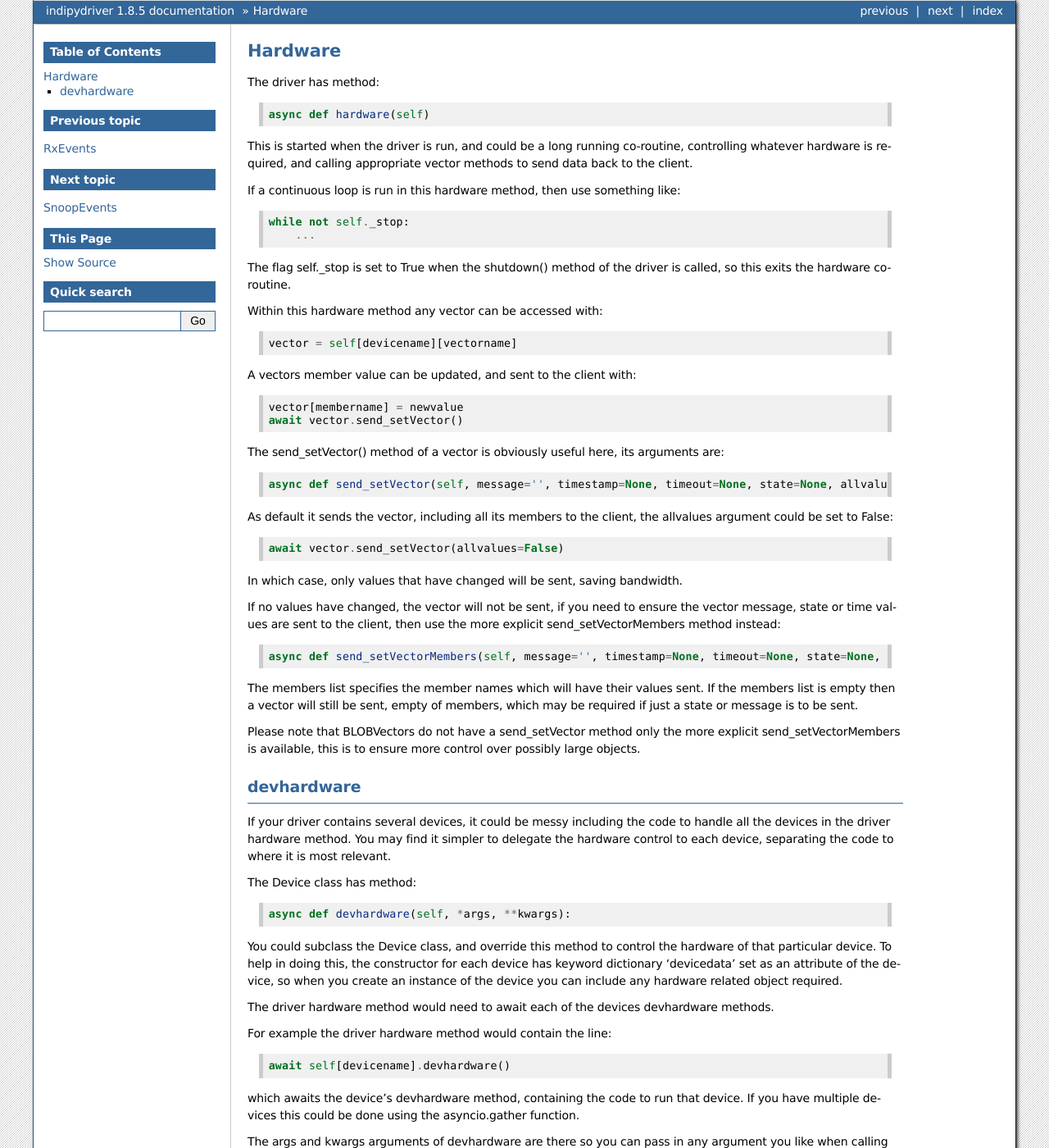
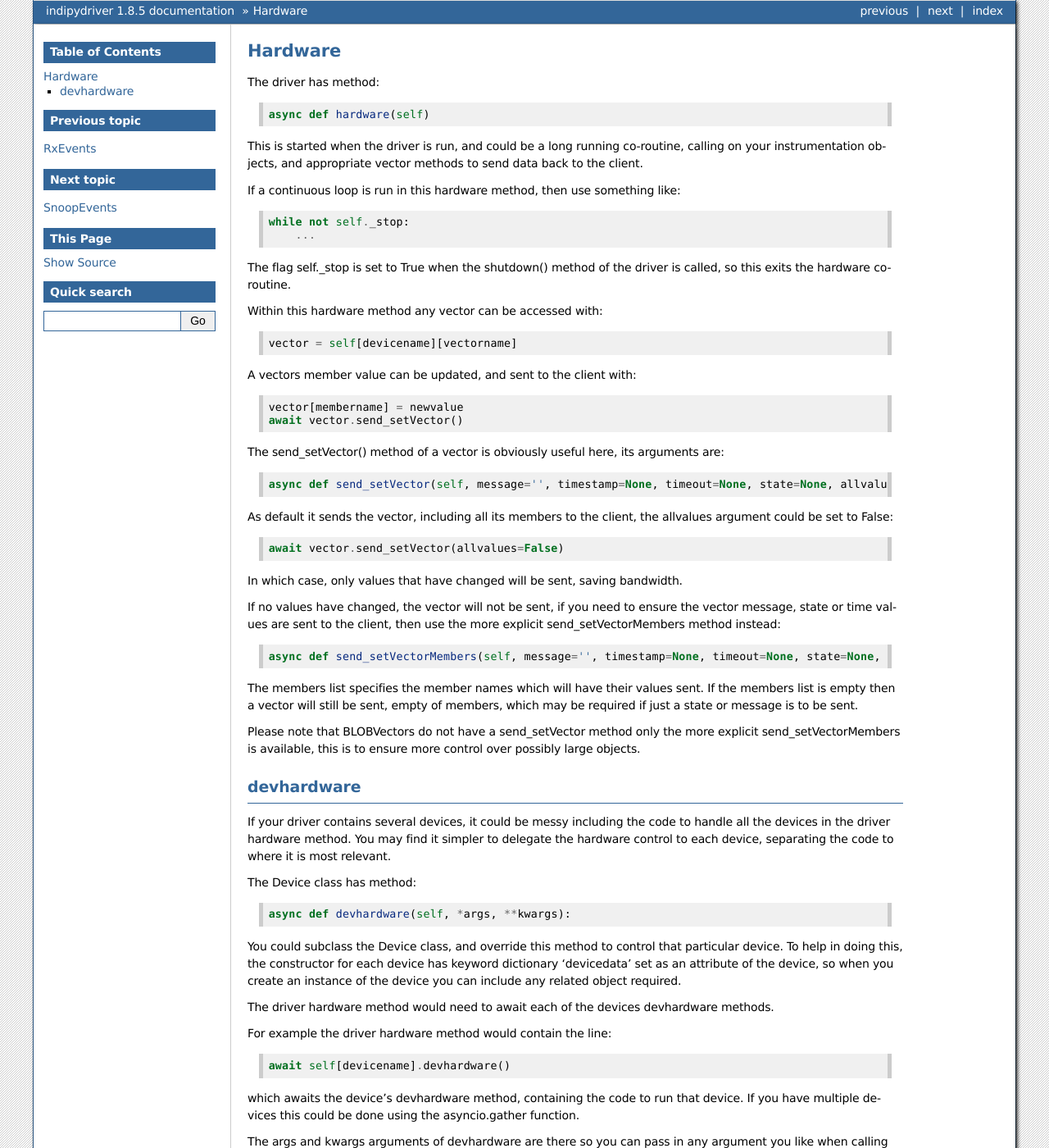
Before and after one commit to bernie-skipole/indipydriver, a Sphinx documentation site: the page built from docs/source/usage/hardware.rst, in a window 1280 px wide and 1400 px high. Shown: the whole window at 82% size. Built offline with Sphinx 7.4.7, drawn with Linux system fonts in a browser that asks for light colours.

Commit message:
Further doc changes

```diff
--- a/docs/source/usage/hardware.rst
+++ b/docs/source/usage/hardware.rst
@@ -6,7 +6,7 @@ The driver has method::
 
     async def hardware(self)
 
-This  is started when the driver is run, and could be a long running co-routine, controlling whatever hardware is required, and calling appropriate vector methods to send data back to the client.
+This  is started when the driver is run, and could be a long running co-routine, calling on your instrumentation objects, and appropriate vector methods to send data back to the client.
 
 If a continuous loop is run in this hardware method, then use something like::
 
@@ -52,7 +52,7 @@ The Device class has method::
 
     async def devhardware(self, *args, **kwargs):
 
-You could subclass the Device class, and override this method to control the hardware of that particular device. To help in doing this, the constructor for each device has keyword dictionary 'devicedata' set as an attribute of the device, so when you create an instance of the device you can include any hardware related object required.
+You could subclass the Device class, and override this method to control that particular device. To help in doing this, the constructor for each device has keyword dictionary 'devicedata' set as an attribute of the device, so when you create an instance of the device you can include any related object required.
 
 The driver hardware method would need to await each of the devices devhardware methods.
 
```
Also changed, not shown: docs/source/usage/summary.rst (+30 -18 lines), docs/source/usage/images/stage1.png (added), docs/source/usage/images/stage2.png (added), docs/source/usage/images/stage3.png (added), docs/source/usage/images/stage4.png (added).
